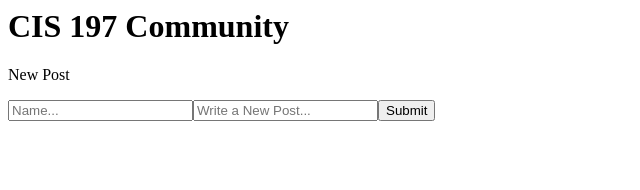
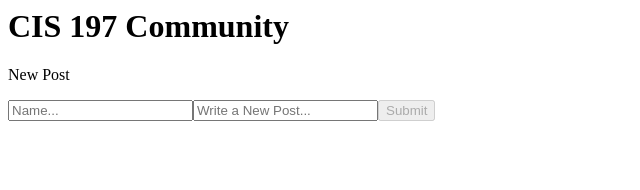
Before and after one commit to kathfree3/HW4, a React (Vite) app: page / in a window 1280 px wide. Shown: the top 190 px of the page, without its empty margins (0-640 px from the left). Built offline with nearby package versions, Linux system fonts and the light colour scheme.

Commit message:
functionality of posting and reseting new post box

```diff
--- a/src/App.js
+++ b/src/App.js
@@ -4,7 +4,6 @@ import React, {useState} from 'react'
 // local imports
 import Title from './components/Title'
 import NewPost from './components/NewPost'
-import Post from './components/Post'
 import PostResults from './components/PostResults'
 
 
--- a/src/components/NewPost.js
+++ b/src/components/NewPost.js
@@ -5,12 +5,16 @@ const NewPost = ({setNewData}) => {
     const [name , setName] = useState("")
     const [content, setContent] = useState("")
 
+    const shouldBeDisabled = name === '' || content === ''
+
     return (
         <div>
             <p> New Post </p>
-            <input onChange={e => setName(e.target.value)} placeholder="Name..."/>
-            <input onChange={e => setContent(e.target.value)} placeholder="Write a New Post..."/>
-            <button type="button" onClick={() => setNewData({name, content})}> Submit </button>
+            <form>
+                <input type='text' onChange={e => setName(e.target.value)} placeholder= "Name..."/>
+                <input type='text' onChange={e => setContent(e.target.value)} placeholder= "Write a New Post..."/>
+                <input type="reset" onClick={() => setNewData({name, content})} disabled={shouldBeDisabled} value={"Submit"}/>
+            </form>
         </div>
     )
 }
--- a/src/components/Post.js
+++ b/src/components/Post.js
@@ -4,6 +4,7 @@ import Voter from './Voter'
 
 const Post = ({name, content}) => {
     // state
+
 
     return (
         <div>
```
